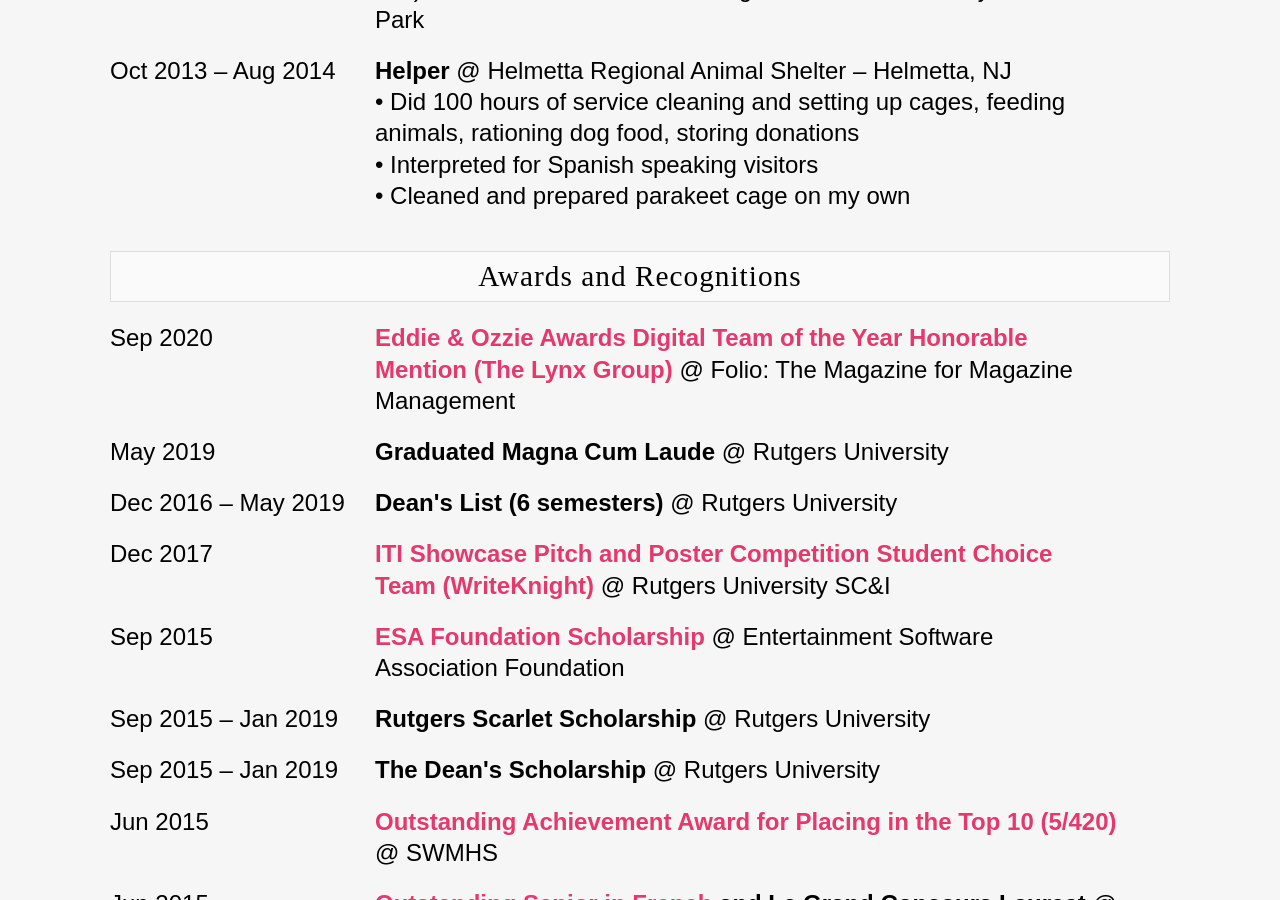
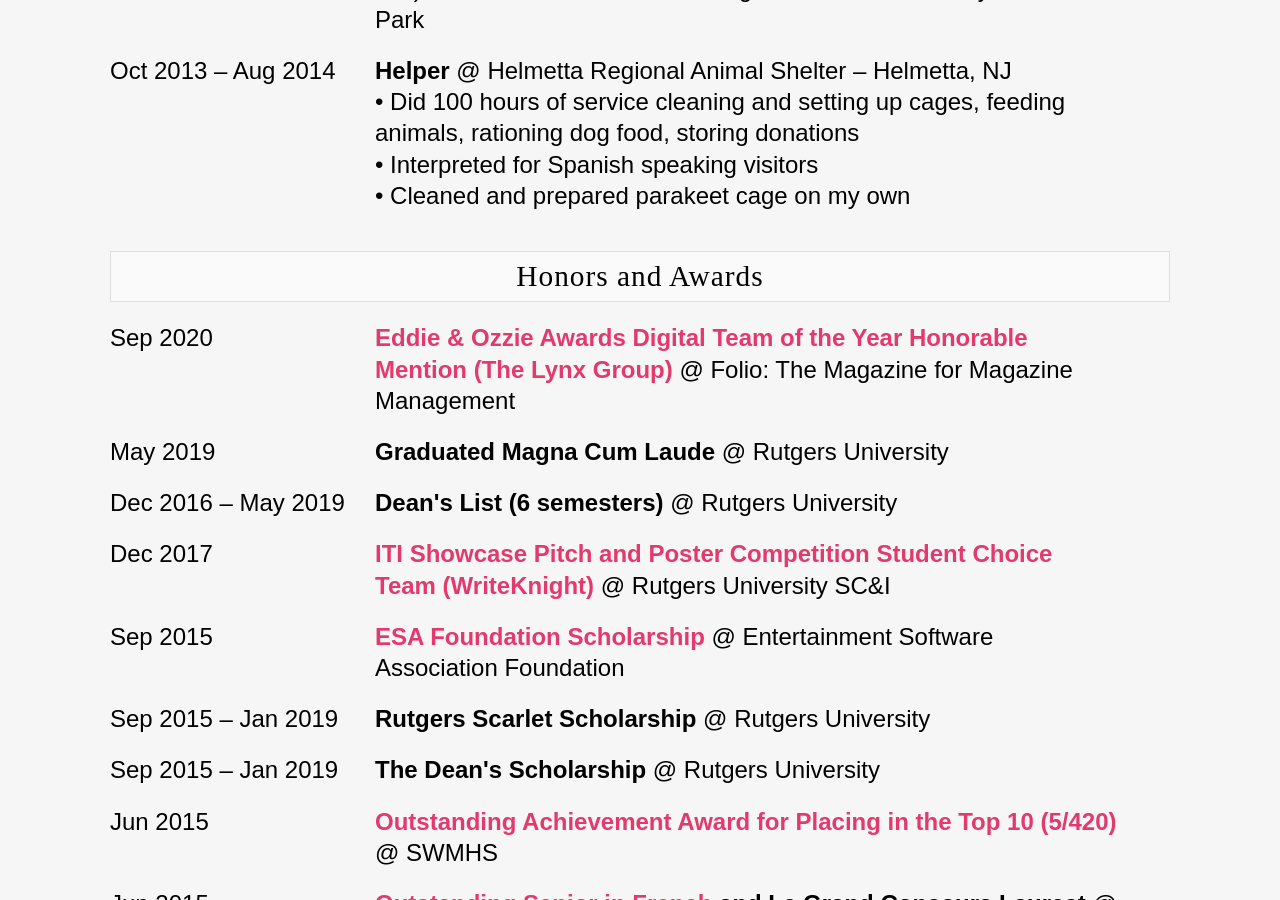
Before and after one commit to liz-lorena/2020, a Jekyll site: the page built from cv/index.html, in a window 1280 px wide and 900 px high, scrolled down 3623 px. Built offline with Jekyll 4.4.1, drawn with Linux system fonts in a browser that asks for light colours.

Commit message:
Update index.html

```diff
--- a/cv/index.html
+++ b/cv/index.html
@@ -194,7 +194,7 @@
 
 </p></div>
 
-<h3>Awards and Recognitions</h3>
+<h3>Honors and Awards</h3>
 
 <div class="data">
 	<div class="columnOne"><p>Sep 2020</p></div>
```
